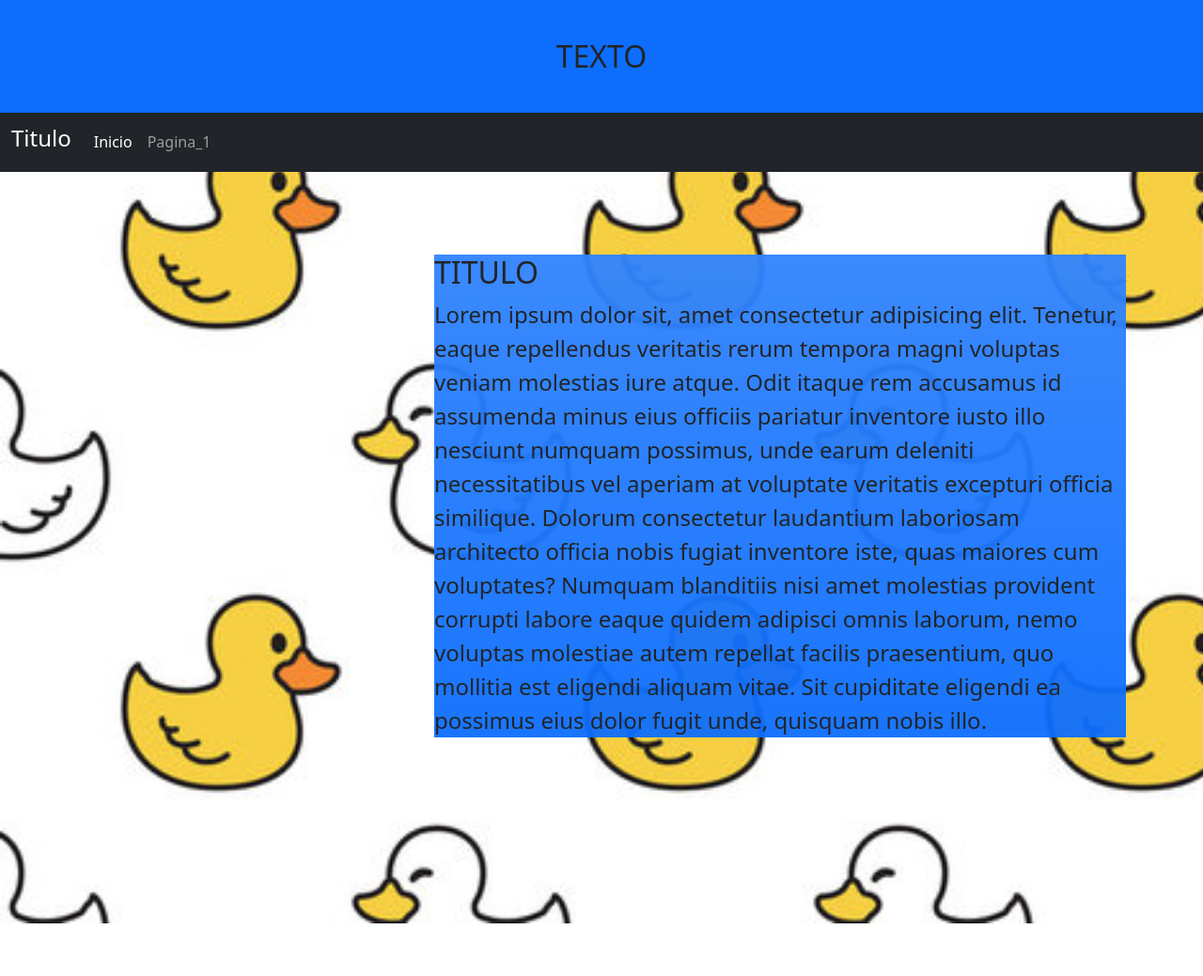
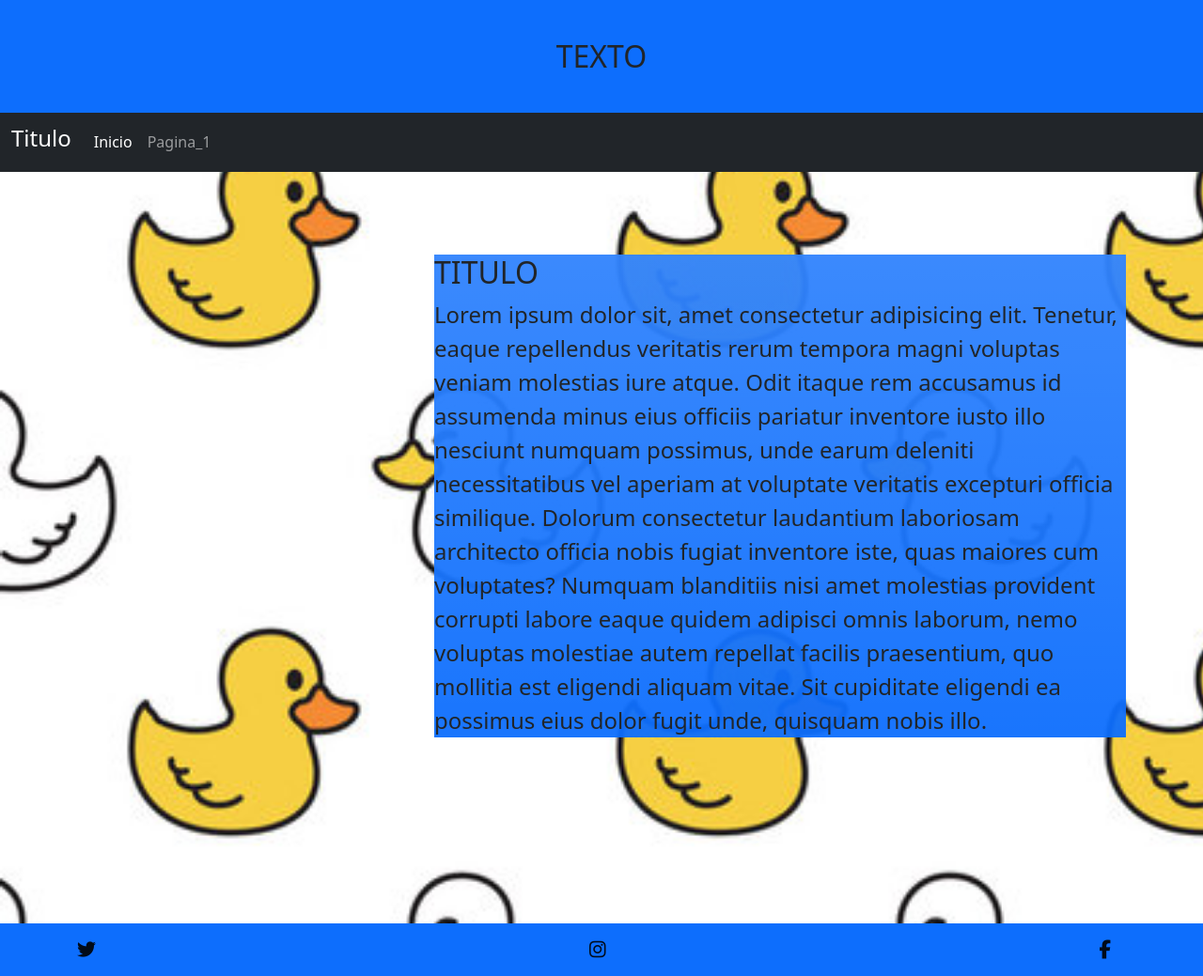
Before and after one commit to joaclausen/-BOOTSTRAP-CLAUSEN, a plain HTML site: page index.html in a window 1280 px wide. Shown: the whole page at 94% size. Before the commit the page ends 983 px from the top, so only its background shows below. Drawn offline with nearby package versions, Linux system fonts and the light colour scheme.

Commit message:
se agrego un footer con redes sociales
se usaron iconos de font awesome

```diff
--- a/index.html
+++ b/index.html
@@ -5,6 +5,7 @@
     <meta name="viewport" content="width=device-width, initial-scale=1">
     <title>INICIO</title>
     <link rel="stylesheet" href="css/styles.css">
+    <script src="https://kit.fontawesome.com/04a529da51.js" crossorigin="anonymous"></script>
     <link href="https://cdn.jsdelivr.net/npm/bootstrap@5.2.0-beta1/dist/css/bootstrap.min.css" rel="stylesheet" integrity="sha384-0evHe/X+R7YkIZDRvuzKMRqM+OrBnVFBL6DOitfPri4tjfHxaWutUpFmBp4vmVor" crossorigin="anonymous">
 </head>
 
@@ -55,6 +56,14 @@
             </div>
         </div>
     </div>
+    <!-- footer -->
+    <nav class="navbar bg-primary">
+        <div class="container">
+            <a class="navbar-brand" href="https://twitter.com/home" target="_blank"><i class="fa-brands fa-twitter"></i></a>
+            <a class="navbar-brand" href="https://www.instagram.com/?hl=es-la" target="_blank"><i class="fa-brands fa-instagram"></i></a>
+            <a class="navbar-brand" href="https://www.facebook.com/" target="_blank"><i class="fa-brands fa-facebook-f"></i></a>
+        </div>
+    </nav>
     <script src="https://cdn.jsdelivr.net/npm/bootstrap@5.2.0-beta1/dist/js/bootstrap.bundle.min.js" integrity="sha384-pprn3073KE6tl6bjs2QrFaJGz5/SUsLqktiwsUTF55Jfv3qYSDhgCecCxMW52nD2" crossorigin="anonymous"></script>
   </body>
 </html>
```
